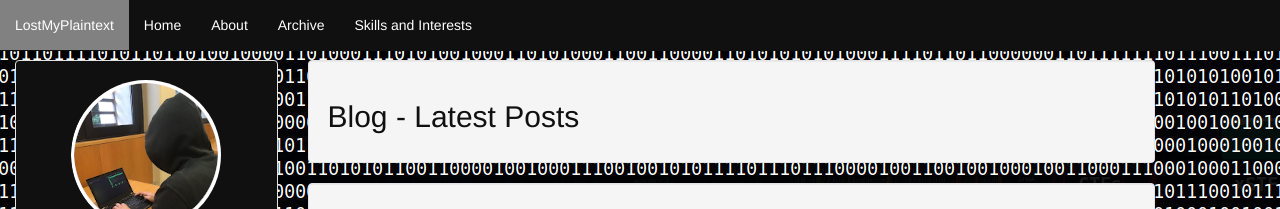
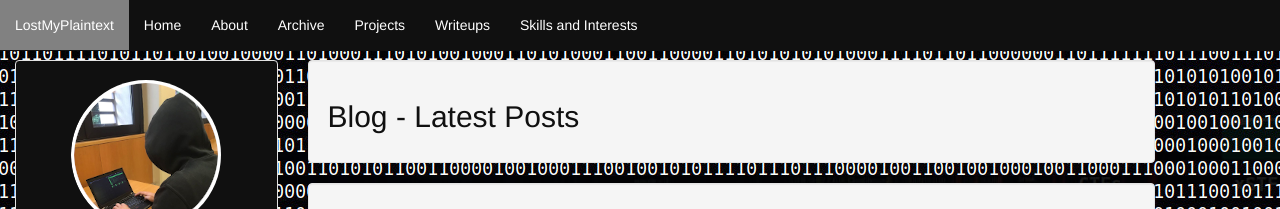
Before and after one commit to 0xA2/0xA2.github.io, a Jekyll site: the page built from index.html, in a window 1280 px wide. Shown: the top 209 px of the page. Built offline with Jekyll 4.4.1, drawn with Linux system fonts in a browser that asks for light colours; the list of posts is cut into pages by our own code.

Commit message:
Update header.html

```diff
--- a/_includes/header.html
+++ b/_includes/header.html
@@ -41,7 +41,9 @@
                     {% assign trans = site.data.values[site.lan] %}
                     <li class="active"><a href="{{ site.baseurl }}/">Home</a></li>
                     <li class="active"><a href="{{ site.baseurl }}/about">About</a></li>
-                     <li class="active"><a href="{{ site.baseurl }}/archive">Archive</a></li>
+                    <li class="active"><a href="{{ site.baseurl }}/archive">Archive</a></li>
+		    <li class="active"><a href="{{ site.baseurl }}/projects">Projects</a></li>
+                    <li class="active"><a href="{{ site.baseurl }}/writeups">Writeups</a></li>
                     <li class="active"><a href="{{ site.baseurl }}/skills">Skills and Interests</a></li>
                 </ul>
             </div>
```
